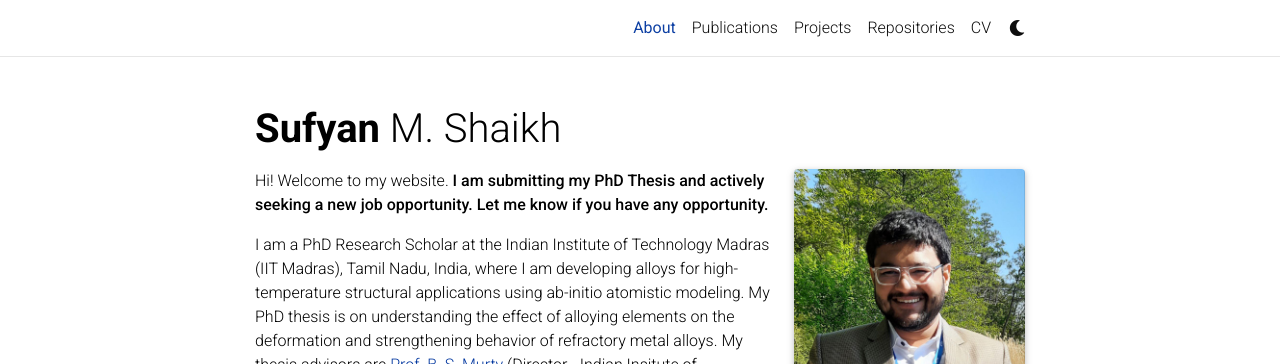
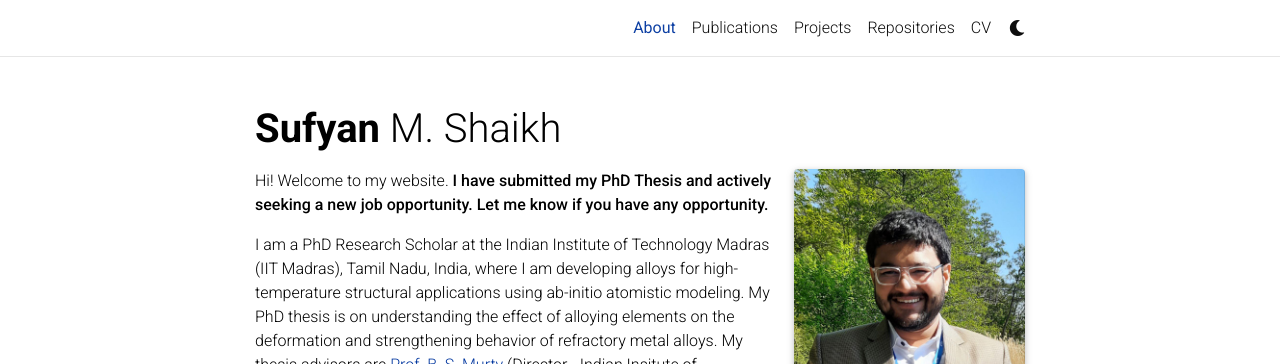
Before and after one commit to sufyanshk/sufyanshk.github.io, a Jekyll site: the page built from _pages/about.md, in a window 1280 px wide and 900 px high. Shown: the top 364 px of the window. Built offline with Jekyll 4.4.1, drawn with Linux system fonts in a browser that asks for light colours; full-size pictures stand in for the smaller copies a plugin makes; comment, search, counter and statistics services are not loaded; a style sheet for code colours, icons or effects is not loaded; some of the changed text lies outside the part shown.

Commit message:
modified:   _pages/about.md

```diff
--- a/_pages/about.md
+++ b/_pages/about.md
@@ -19,7 +19,7 @@
 ---
 
 Hi! Welcome to my website.
-**I am submitting my PhD Thesis and actively seeking a new job opportunity. Let me know if you have any opportunity.**
+**I have submitted my PhD Thesis and actively seeking a new job opportunity. Let me know if you have any opportunity.**
 
 I am a PhD Research Scholar at the Indian Institute of Technology Madras (IIT Madras), Tamil Nadu, India, where I am developing alloys for high-temperature structural applications using ab-initio atomistic modeling. My PhD thesis is on understanding the effect of alloying elements on the deformation and strengthening behavior of refractory metal alloys. My thesis advisors are <a href="https://mme.iitm.ac.in/murty/bsmurty">Prof. B. S. Murty</a> (Director - Indian Insitute of Technology Hyderabad) and <a href="https://mme.iitm.ac.in/satyesh/index.html">Prof. Satyesh K. Yadav</a> (Assistant Professor, Indian Institute of Technology Madras).
 
@@ -46,4 +46,4 @@
 
 I believe the next revolution in Materials Development will happen at the confluence of Physics, Computer Science, and Materials Science & Engineering, with Materials Informatics and <a href="https://www.awsar-dst.in/2020/winner_article_2020_view/view/Mr_Sufyan_M_Shaikh.pdf">Integrated Computational Materials Engineering (ICME)</a> accelerating the <a href="https://iit-techambit.in/computational-materials-science/">Materials Development cycles</a>.
 
-I enjoy reading Ayn Rand's "The Fountainhead", writing poetry, and listening to music in English, Hindi, Marathi, and Urdu during my downtime. **I am submitting my PhD Thesis and actively seeking a new job opportunity. Let me know if you have any opportunity.**
+I enjoy reading Ayn Rand's "The Fountainhead", writing poetry, and listening to music in English, Hindi, Marathi, and Urdu during my downtime. **I have submitted my PhD Thesis and actively seeking a new job opportunity. Let me know if you have any opportunity.**
```
